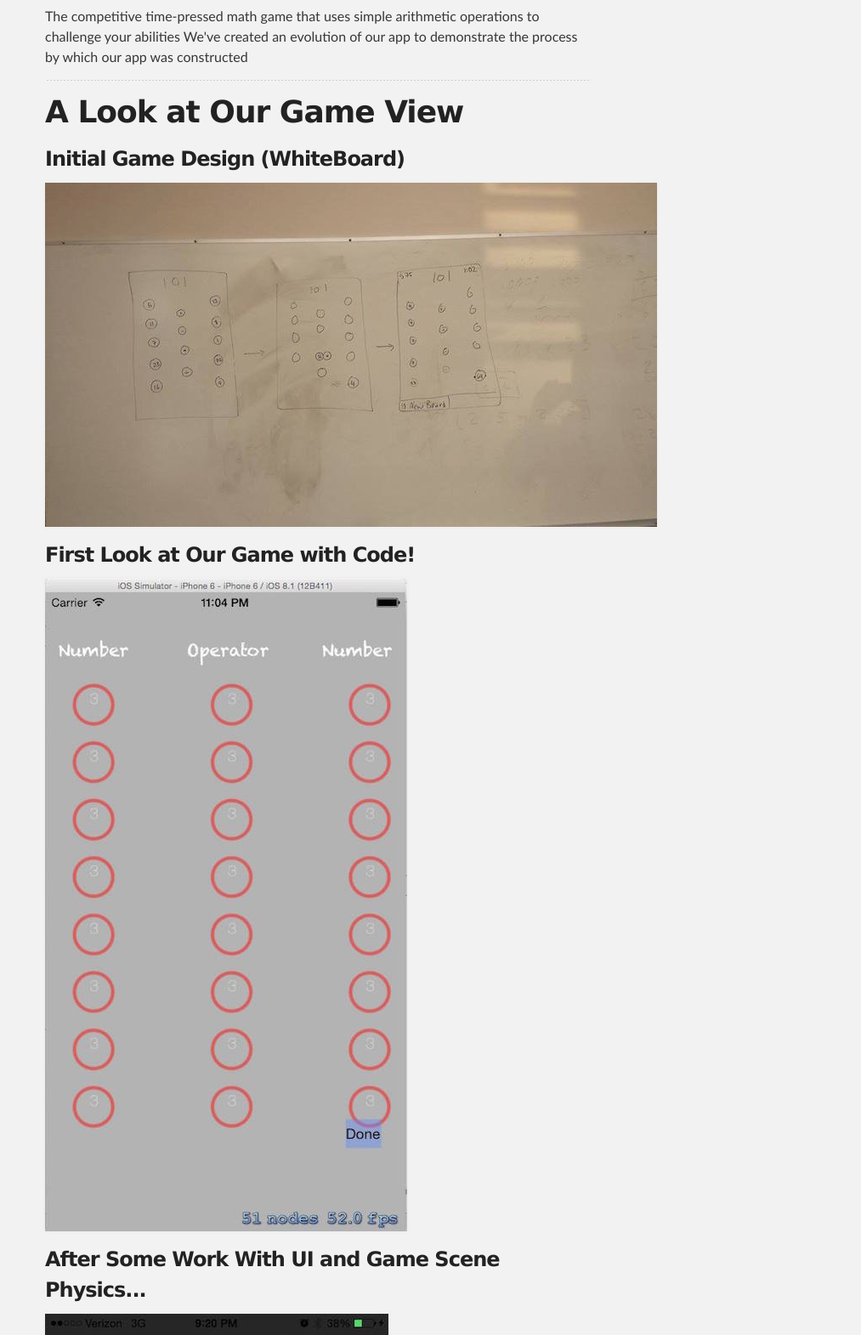
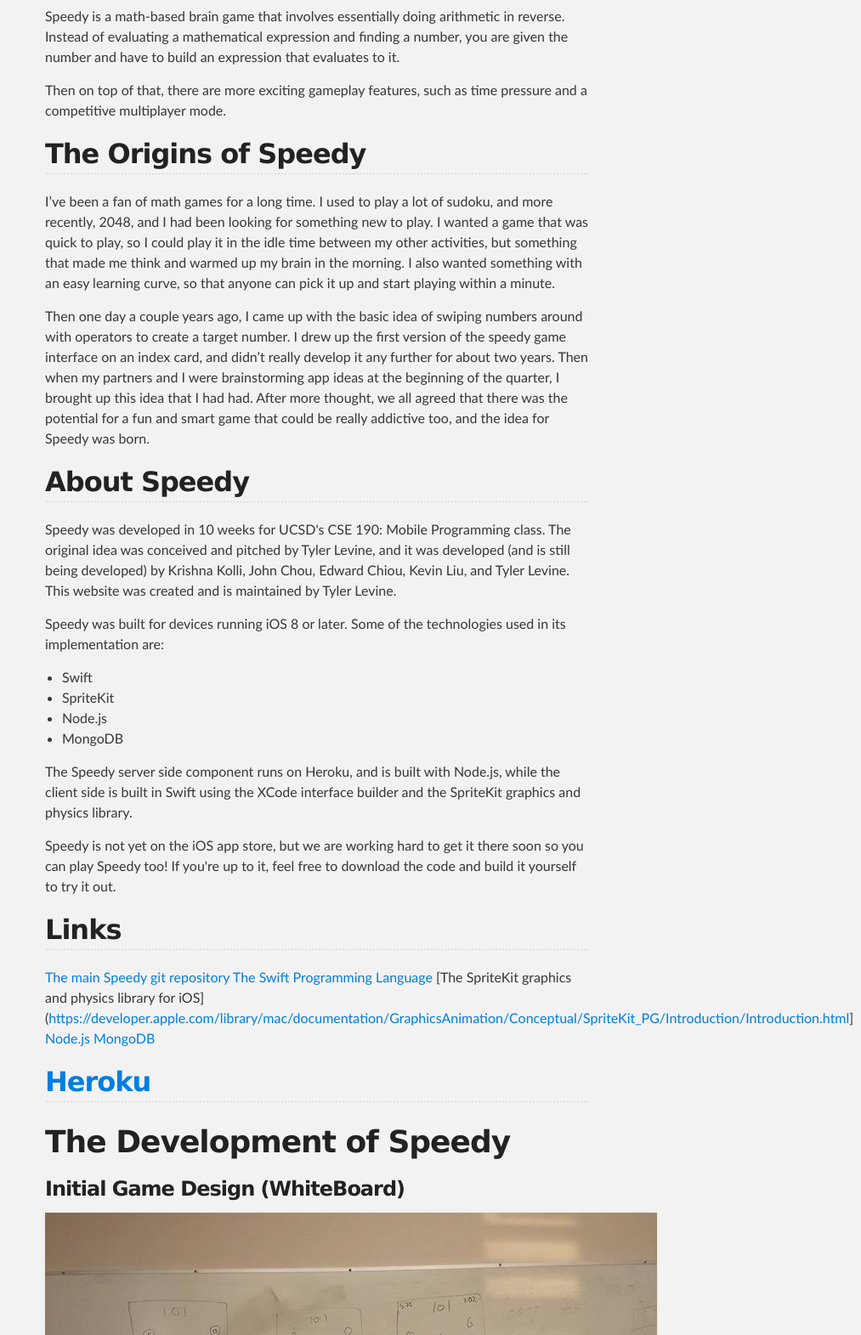
Before and after one commit to speedyapp/speedyapp.github.io, a plain HTML site: page index.html in a window 1280 px wide. Shown: the part 317-1888 px from the top of the page at 85% size, without its empty margins (267-1280 px from the left). Drawn offline with Linux system fonts and the light colour scheme.

Commit message:
Replace master branch with page content via GitHub

```diff
--- a/index.html
+++ b/index.html
@@ -30,13 +30,50 @@
         <h1>
 <a id="welcome-to-speedy" class="anchor" href="#welcome-to-speedy" aria-hidden="true"><span class="octicon octicon-link"></span></a>Welcome to Speedy!</h1>
 
-<p>The competitive time-pressed math game that uses simple arithmetic operations to challenge your abilities
-We've created an evolution of our app to demonstrate the process by which our app was constructed</p>
+<p>Speedy is a math-based brain game that involves essentially doing arithmetic in reverse. Instead of evaluating a mathematical expression and finding a number, you are given the number and have to build an expression that evaluates to it.</p>
 
-<hr>
+<p>Then on top of that, there are more exciting gameplay features, such as time pressure and a competitive multiplayer mode.</p>
+
+<h2>
+<a id="the-origins-of-speedy" class="anchor" href="#the-origins-of-speedy" aria-hidden="true"><span class="octicon octicon-link"></span></a>The Origins of Speedy</h2>
+
+<p>I’ve been a fan of math games for a long time. I used to play a lot of sudoku, and more recently, 2048, and I had been looking for something new to play. I wanted a game that was quick to play, so I could play it in the idle time between my other activities, but something that made me think and warmed up my brain in the morning. I also wanted something with an easy learning curve, so that anyone can pick it up and start playing within a minute.</p>
+
+<p>Then one day a couple years ago, I came up with the basic idea of swiping numbers around with operators to create a target number. I drew up the first version of the speedy game interface on an index card, and didn’t really develop it any further for about two years. Then when my partners and I were brainstorming app ideas at the beginning of the quarter, I brought up this idea that I had had. After more thought, we all agreed that there was the potential for a fun and smart game that could be really addictive too, and the idea for Speedy was born.</p>
+
+<h2>
+<a id="about-speedy" class="anchor" href="#about-speedy" aria-hidden="true"><span class="octicon octicon-link"></span></a>About Speedy</h2>
+
+<p>Speedy was developed in 10 weeks for UCSD's CSE 190: Mobile Programming class. The original idea was conceived and pitched by Tyler Levine, and it was developed (and is still being developed) by Krishna Kolli, John Chou, Edward Chiou, Kevin Liu, and Tyler Levine. This website was created and is maintained by Tyler Levine.</p>
+
+<p>Speedy was built for devices running iOS 8 or later. Some of the technologies used in its implementation are:</p>
+
+<ul>
+<li>Swift</li>
+<li>SpriteKit</li>
+<li>Node.js</li>
+<li>MongoDB</li>
+</ul>
+
+<p>The Speedy server side component runs on Heroku, and is built with Node.js, while the client side is built in Swift using the XCode interface builder and the SpriteKit graphics and physics library.</p>
+
+<p>Speedy is not yet on the iOS app store, but we are working hard to get it there soon so you can play Speedy too! If you're up to it, feel free to download the code and build it yourself to try it out.</p>
+
+<h2>
+<a id="links" class="anchor" href="#links" aria-hidden="true"><span class="octicon octicon-link"></span></a>Links</h2>
+
+<p><a href="https://github.com/kkolli/MathGame">The main Speedy git repository</a>
+<a href="https://developer.apple.com/swift/">The Swift Programming Language</a>
+[The SpriteKit graphics and physics library for iOS](<a href="https://developer.apple.com/library/mac/documentation/GraphicsAnimation/Conceptual/SpriteKit_PG/Introduction/Introduction.html">https://developer.apple.com/library/mac/documentation/GraphicsAnimation/Conceptual/SpriteKit_PG/Introduction/Introduction.html</a>]
+<a href="https://nodejs.org/">Node.js</a>
+<a href="http://www.mongodb.org/">MongoDB</a></p>
+
+<h2>
+<a id="heroku" class="anchor" href="#heroku" aria-hidden="true"><span class="octicon octicon-link"></span></a><a href="https://www.heroku.com/">Heroku</a>
+</h2>
 
 <h1>
-<a id="a-look-at-our-game-view" class="anchor" href="#a-look-at-our-game-view" aria-hidden="true"><span class="octicon octicon-link"></span></a>A Look at Our Game View</h1>
+<a id="the-development-of-speedy" class="anchor" href="#the-development-of-speedy" aria-hidden="true"><span class="octicon octicon-link"></span></a>The Development of Speedy</h1>
 
 <h3>
 <a id="initial-game-design-whiteboard" class="anchor" href="#initial-game-design-whiteboard" aria-hidden="true"><span class="octicon octicon-link"></span></a>Initial Game Design (WhiteBoard)</h3>
@@ -108,7 +145,7 @@ We've created an evolution of our app to demonstrate the process by which our ap
     <!-- FOOTER  -->
     <div id="footer_wrap" class="outer">
       <footer class="inner">
-        <p>Published with <a href="http://pages.github.com">GitHub Pages</a></p>
+        <p>Published with <a href="https://pages.github.com">GitHub Pages</a></p>
       </footer>
     </div>
 
```
Also changed, not shown: params.json (+1 -1 lines).
